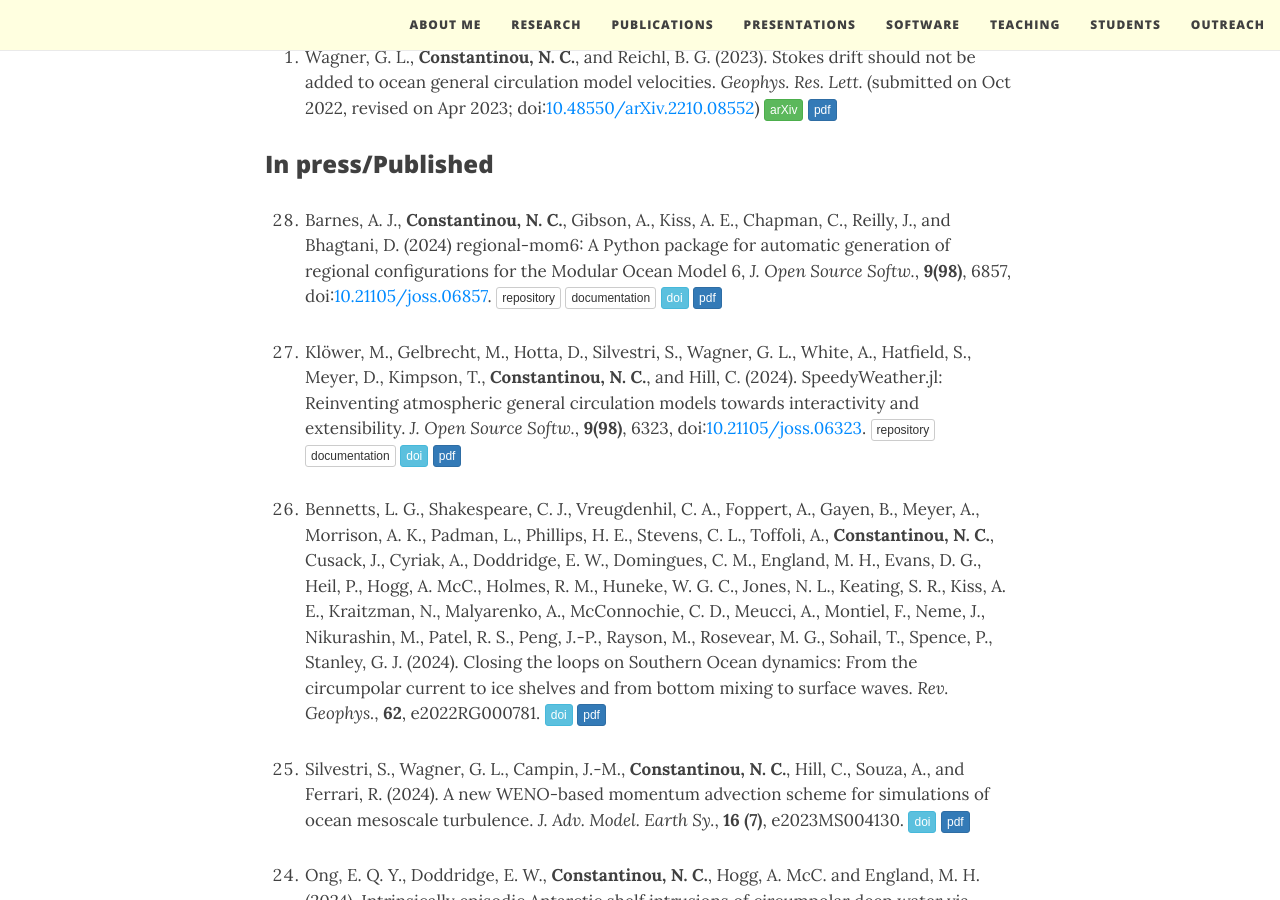
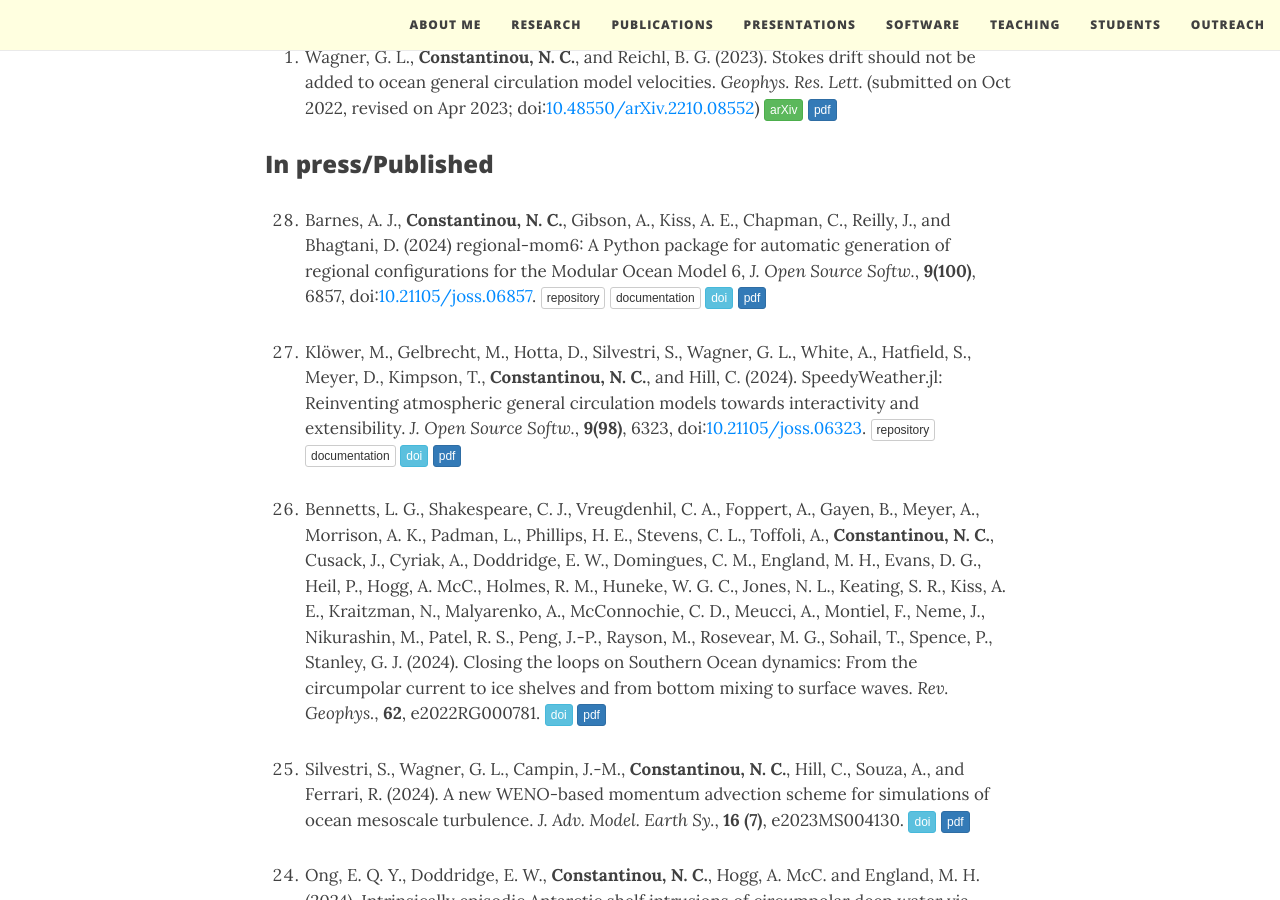
Before and after one commit to navidcy/navidcy.github.io, a Jekyll site: the page built from publications.md, in a window 1280 px wide and 900 px high, scrolled down 945 px. Built offline with Jekyll 4.4.1, drawn with Linux system fonts in a browser that asks for light colours; nearby versions of some CDN libraries; comment, search, counter and statistics services are not loaded.

Commit message:
fix number

```diff
--- a/publications.md
+++ b/publications.md
@@ -30,7 +30,7 @@
 
 ### In press/Published
 
-0. Barnes, A. J., **Constantinou, N. C.**, Gibson, A., Kiss, A. E., Chapman, C., Reilly, J., and  Bhagtani, D. (2024) regional-mom6: A Python package for automatic generation of regional configurations for the Modular Ocean Model 6, _J. Open Source Softw._, **9(98)**, 6857, doi:[10.21105/joss.06857](https://doi.org/10.21105/joss.06857). [<span class="btn btn-default btn-xs{{end}}" style="font-family:sans-serif;">repository</span>][regional-mom6-repo]{:target="_blank"} [<span class="btn btn-default btn-xs{{end}}" style="font-family:sans-serif;">documentation</span>][regional-mom6-docs]{:target="_blank"} [<span class="btn btn-info btn-xs{{end}}" style="font-family:sans-serif;">doi</span>][regional-mom6-doi]{:target="_blank"} [<span class="btn btn-primary btn-xs{{end}}" style="font-family:sans-serif;">pdf</span>][regional-mom6] <span align="right" class='altmetric-embed' data-badge-type="2" data-condensed="true" data-hide-less-than="2" data-doi="10.21105/joss.06857"></span><br/>
+0. Barnes, A. J., **Constantinou, N. C.**, Gibson, A., Kiss, A. E., Chapman, C., Reilly, J., and  Bhagtani, D. (2024) regional-mom6: A Python package for automatic generation of regional configurations for the Modular Ocean Model 6, _J. Open Source Softw._, **9(100)**, 6857, doi:[10.21105/joss.06857](https://doi.org/10.21105/joss.06857). [<span class="btn btn-default btn-xs{{end}}" style="font-family:sans-serif;">repository</span>][regional-mom6-repo]{:target="_blank"} [<span class="btn btn-default btn-xs{{end}}" style="font-family:sans-serif;">documentation</span>][regional-mom6-docs]{:target="_blank"} [<span class="btn btn-info btn-xs{{end}}" style="font-family:sans-serif;">doi</span>][regional-mom6-doi]{:target="_blank"} [<span class="btn btn-primary btn-xs{{end}}" style="font-family:sans-serif;">pdf</span>][regional-mom6] <span align="right" class='altmetric-embed' data-badge-type="2" data-condensed="true" data-hide-less-than="2" data-doi="10.21105/joss.06857"></span><br/>
 
 
 0. Klöwer, M., Gelbrecht, M., Hotta, D., Silvestri, S., Wagner, G. L., White, A., Hatfield, S., Meyer, D., Kimpson, T., **Constantinou, N. C.**, and Hill, C. (2024). SpeedyWeather.jl: Reinventing atmospheric general circulation models towards interactivity and extensibility.  _J. Open Source Softw._, **9(98)**, 6323, doi:[10.21105/joss.06323](https://doi.org/10.21105/joss.06323). [<span class="btn btn-default btn-xs{{end}}" style="font-family:sans-serif;">repository</span>][SpeedyWeather-repo]{:target="_blank"} [<span class="btn btn-default btn-xs{{end}}" style="font-family:sans-serif;">documentation</span>][SpeedyWeather-docs]{:target="_blank"} [<span class="btn btn-info btn-xs{{end}}" style="font-family:sans-serif;">doi</span>][speedyweather-doi]{:target="_blank"} [<span class="btn btn-primary btn-xs{{end}}" style="font-family:sans-serif;">pdf</span>][speedyweather] <span align="right" class='altmetric-embed' data-badge-type="2" data-condensed="true" data-hide-less-than="2" data-doi="10.21105/joss.06323"></span><br/>
```
